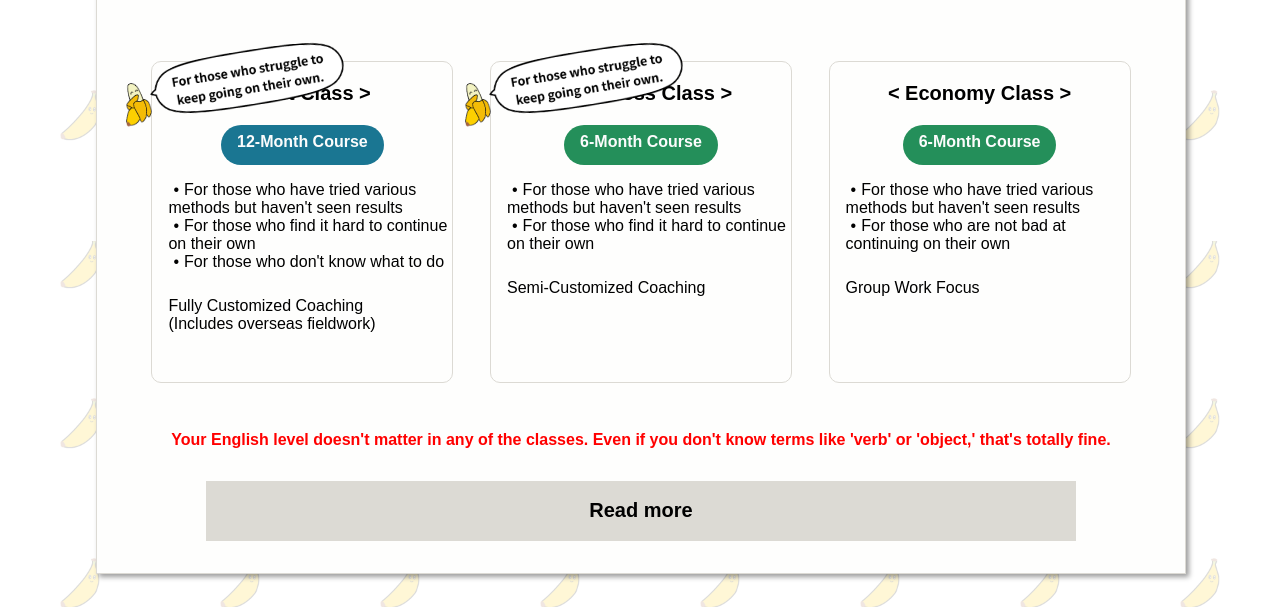
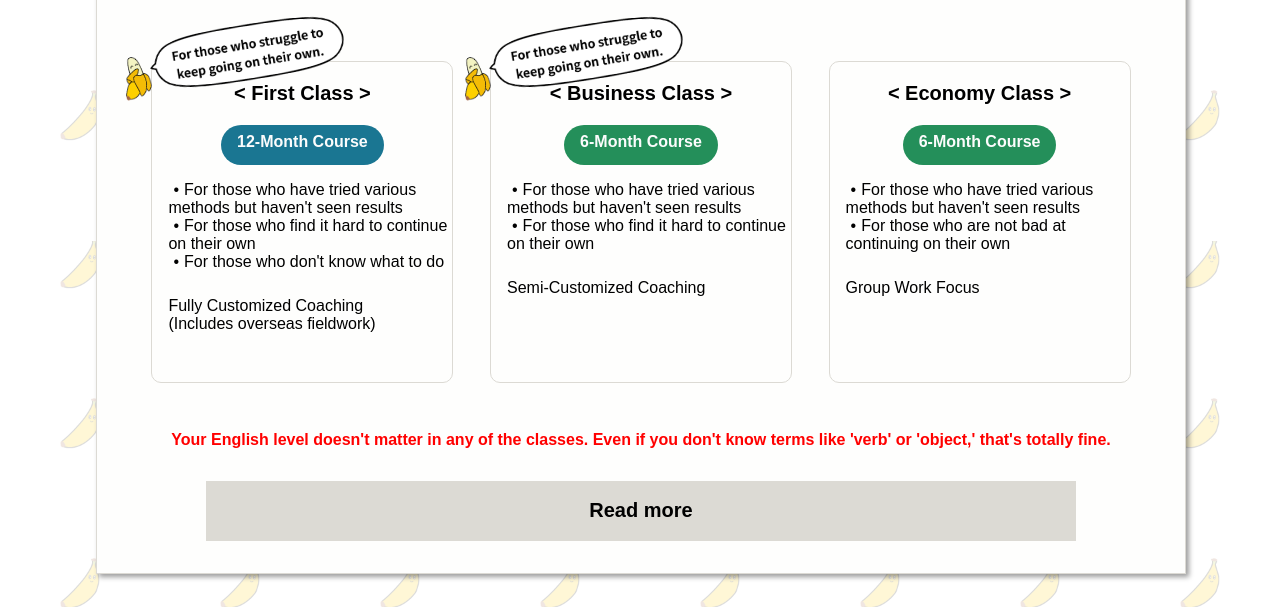
Before and after one commit to Sho8000/Client-s-Detox-English-Conversation-EnglishVersion, a website with bundled scripts: page pages/Menu.html in a window 1280 px wide. Shown: the part 897-1504 px from the top of the page. Built offline with nearby package versions, Linux system fonts and the light colour scheme.

Commit message:
all fixed

```diff
--- a/sass/Menu.scss
+++ b/sass/Menu.scss
@@ -70,7 +70,7 @@
             height: 65px;
             img{
               position: absolute;
-              top: -60%;
+              top: -100%;
               left: -12%;
               transform: rotate(-9deg);
             }
```
Also changed, not shown: css/Menu.css.
